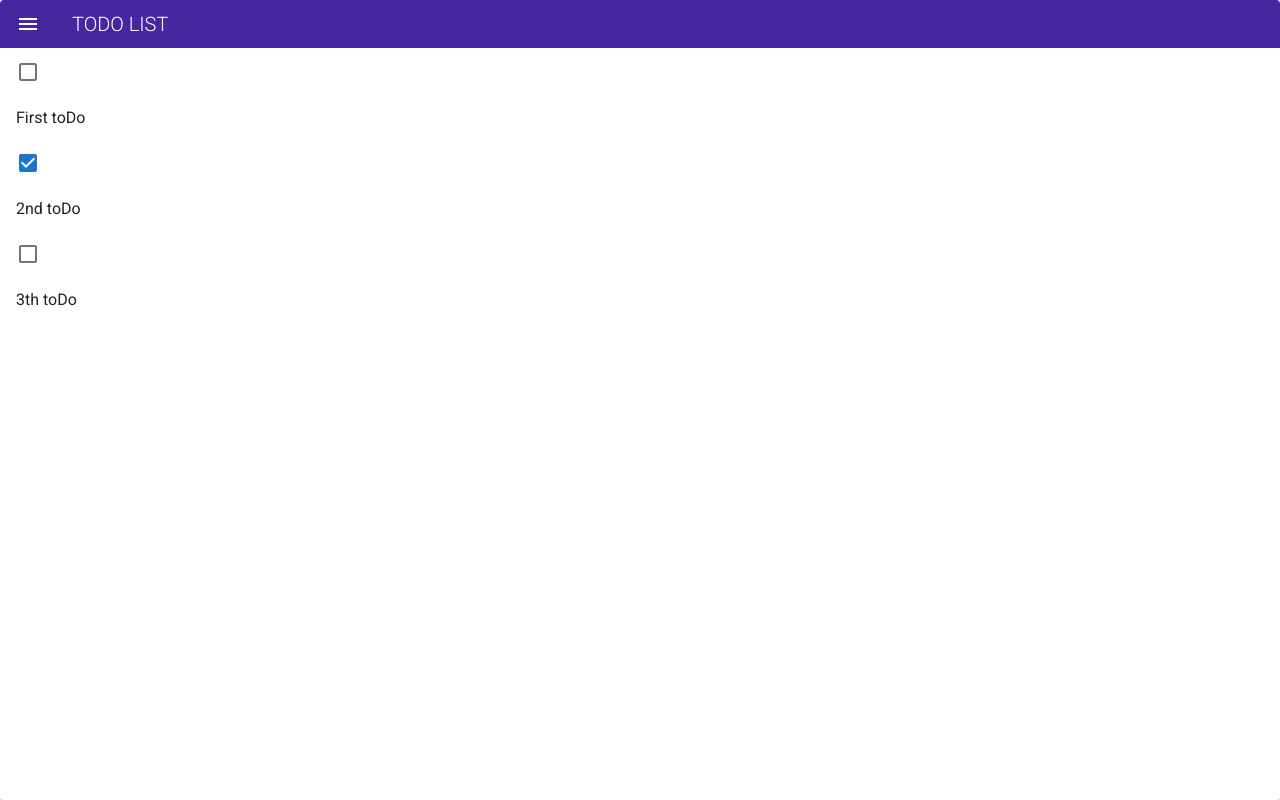
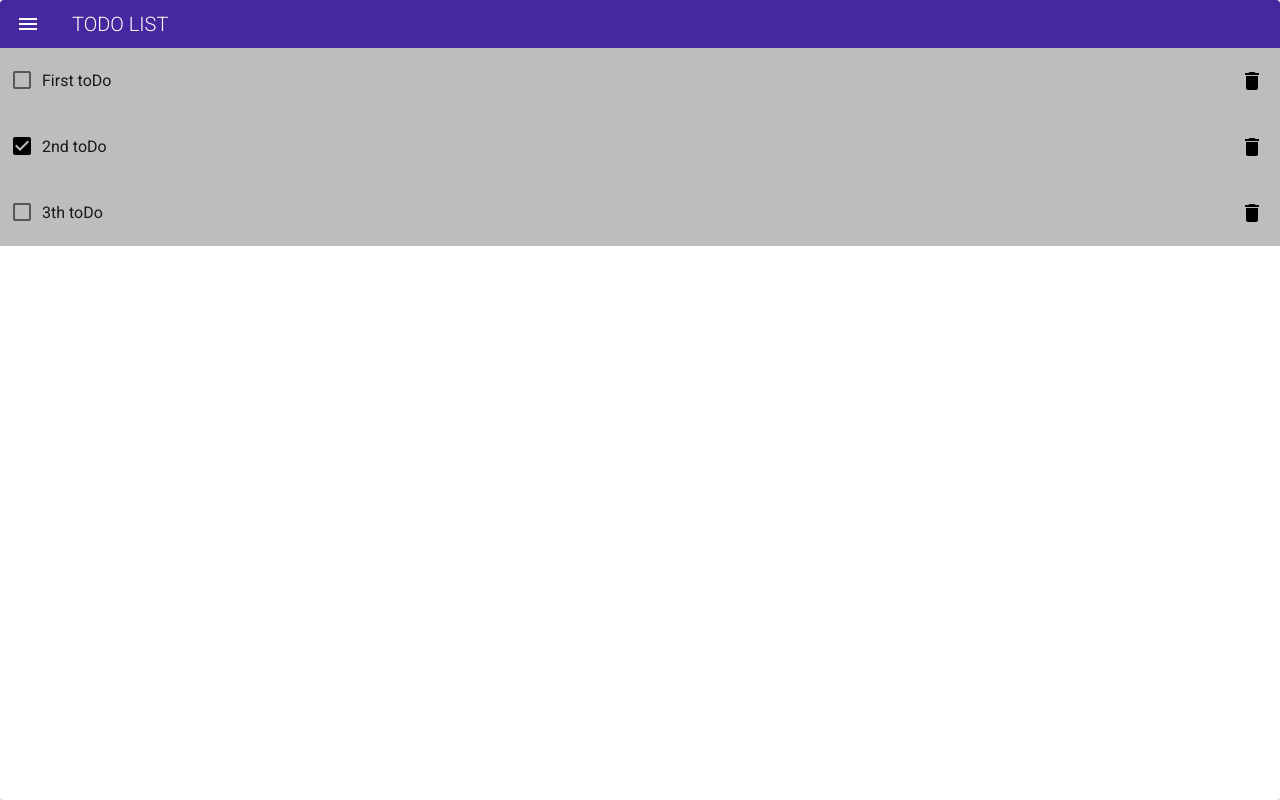
Before and after one commit to Luca-Virgilio/vuetify-todo-list, a Vue app: page / in a window 1280 px wide. Built offline with nearby package versions, Linux system fonts and the light colour scheme.

Commit message:
fix todo item

```diff
--- a/src/components/Todo.vue
+++ b/src/components/Todo.vue
@@ -1,20 +1,38 @@
 <template>
-  <span>
+  <!-- <span>
     <v-list-item-action>
       <v-checkbox :input-value="todo.completed" color="primary"></v-checkbox>
     </v-list-item-action>
     <v-list-item-content>
       <v-list-item-title>{{ todo.title }}</v-list-item-title>
     </v-list-item-content>
-  </span>
+   <v-list-item-action>
+          <v-btn icon>
+            <v-icon color="grey lighten-1">mdi-delete</v-icon>
+          </v-btn>
+        </v-list-item-action>
+</span> -->
+  <!-- <div class="todo-item"> -->
+    <v-list-item style="background-color:#BDBDBD;  padding: 0 10px;">
+    <v-checkbox :input-value="todo.completed" color="black"></v-checkbox>
+    <v-list-item-title color="black">{{
+      todo.title
+    }}</v-list-item-title>
+    <v-spacer></v-spacer>
+    <v-btn icon>
+      <v-icon color="black">mdi-delete</v-icon>
+    </v-btn>
+    </v-list-item>
+  <!-- </div> -->
 </template>
 
 <script>
 export default {
-    name:"todo",
-    props:["todo"],
-    data: ()=>({
+  name: "todo",
+  props: ["todo"],
+  data: () => ({}),
+};
+</script>
+<style scoped>
 
-    })
-}
-</script>
+</style>
--- a/src/views/Home.vue
+++ b/src/views/Home.vue
@@ -1,5 +1,5 @@
 <template>
-  <div id="Home">
+  <div class="Home-container">
     <v-list-item v-for="todo in todos" :key="todo.id">
       <Todo :todo="todo" />
     </v-list-item>
@@ -37,3 +37,9 @@ export default {
   }),
 };
 </script>
+
+<style scoped>
+.v-list-item.theme--light{
+  padding: 0;
+}
+</style>
```
